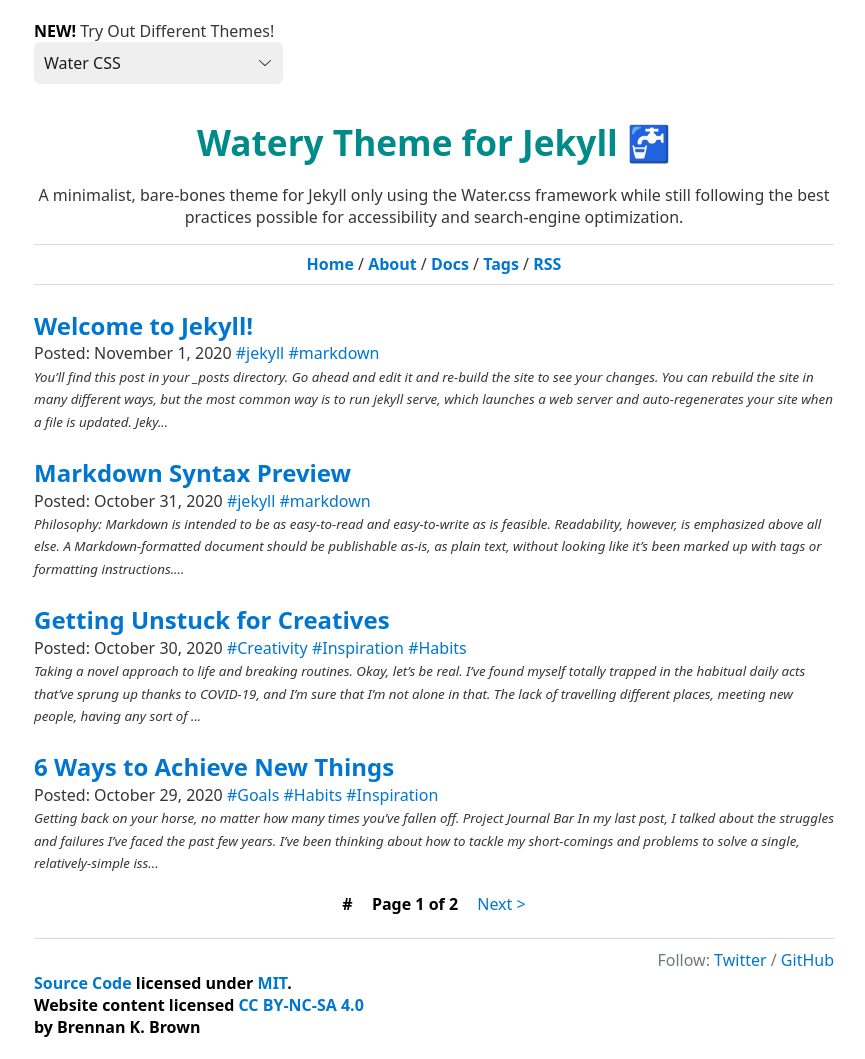
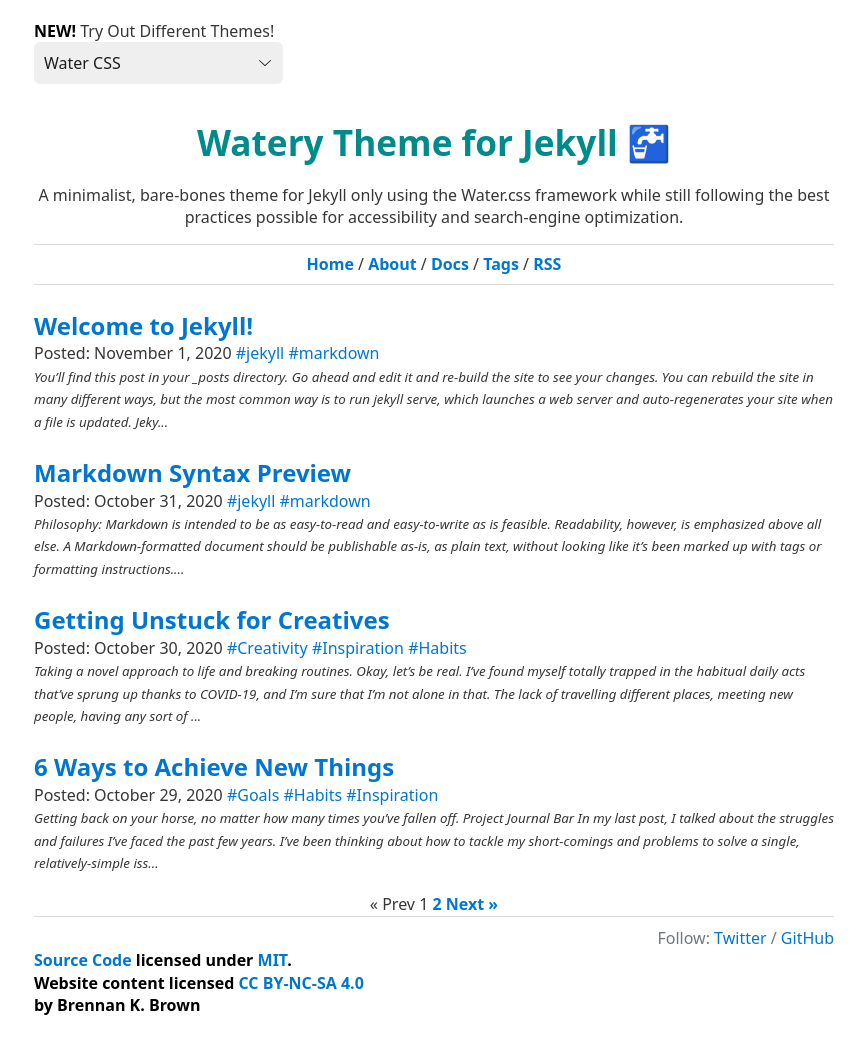
Before and after one commit to brennanbrown/watery, a Jekyll site: the page built from index.html, in a window 1280 px wide. Shown: the whole page, without its empty margins (206-1071 px from the left). Built offline with Jekyll 4.4.1, drawn with Linux system fonts in a browser that asks for light colours; the list of posts is cut into pages by our own code; after the commit the page ends 1036 px from its top, so only the background shows below that.

Commit message:
Improve pagination further

```diff
--- a/_layouts/home.html
+++ b/_layouts/home.html
@@ -37,29 +37,33 @@ layout: default
 
         <br/>
 
-        {% if site.paginate %}
-            <div id="pages">
-                {%- if paginator.previous_page %}
-                    <a href="{{ paginator.previous_page_path | relative_url }}">< Previous</a>
-                {%- else %}
-                    <strong>#</strong>
-                {%- endif %}
+        {% if paginator.total_pages > 1 %}
+        <div id="pages">
+        {% if paginator.previous_page %}
+            <strong><a href="{{ paginator.previous_page_path | prepend: site.baseurl | replace: '//', '/' }}">&laquo; Prev</a></strong>
+        {% else %}
+            <span>&laquo; Prev</span>
+        {% endif %}
 
-                <strong id="current-page">
-                    Page {{ paginator.page }}
-                    of {{ paginator.total_pages }}
-                </strong>
+        {% for page in (1..paginator.total_pages) %}
+            {% if page == paginator.page %}
+            <span class="webjeda">{{ page }}</span>
+            {% elsif page == 1 %}
+            <a href="/">{{ page }}</a>
+            {% else %}
+            <strong>
+            <a href="{{ site.paginate_path | prepend: site.baseurl | replace: '//', '/' | replace: ':num', page }}">{{ page }}</a>
+            </strong>
+            {% endif %}
+        {% endfor %}
 
-                {%- if paginator.next_page %}
-                    <a href="{{ paginator.next_page_path | relative_url }}" class="next-page">Next ></a>
-                {%- else %}
-
-                    <strong>#</strong>
-
-                {%- endif %}
-            </div>
-            <br/>
-        {%- endif %}
+        {% if paginator.next_page %}
+            <strong><a href="{{ paginator.next_page_path | prepend: site.baseurl | replace: '//', '/' }}">Next &raquo;</a></strong>
+        {% else %}
+            <span>Next &raquo;</span>
+        {% endif %}
+        </div>
+        {% endif %}
 
     {%- endif -%}
 
```
